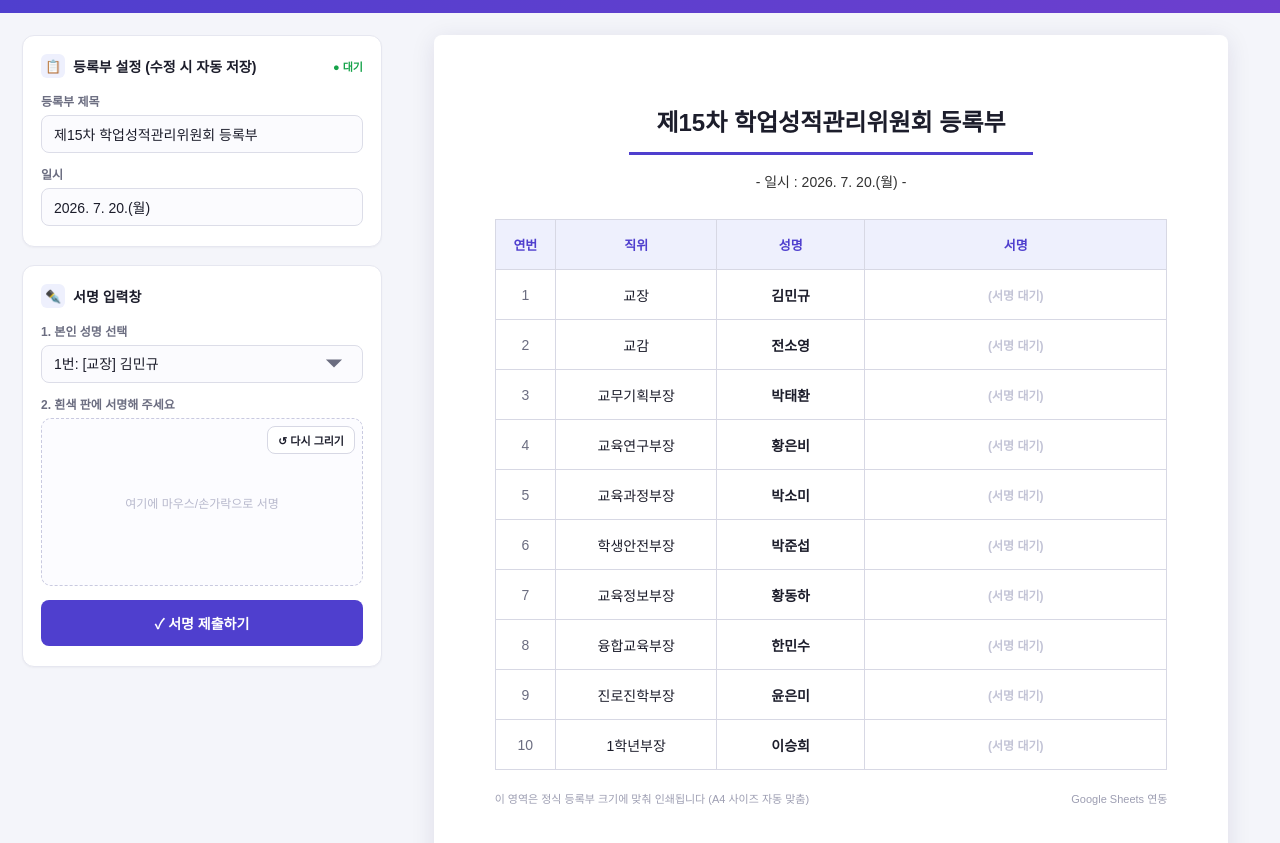
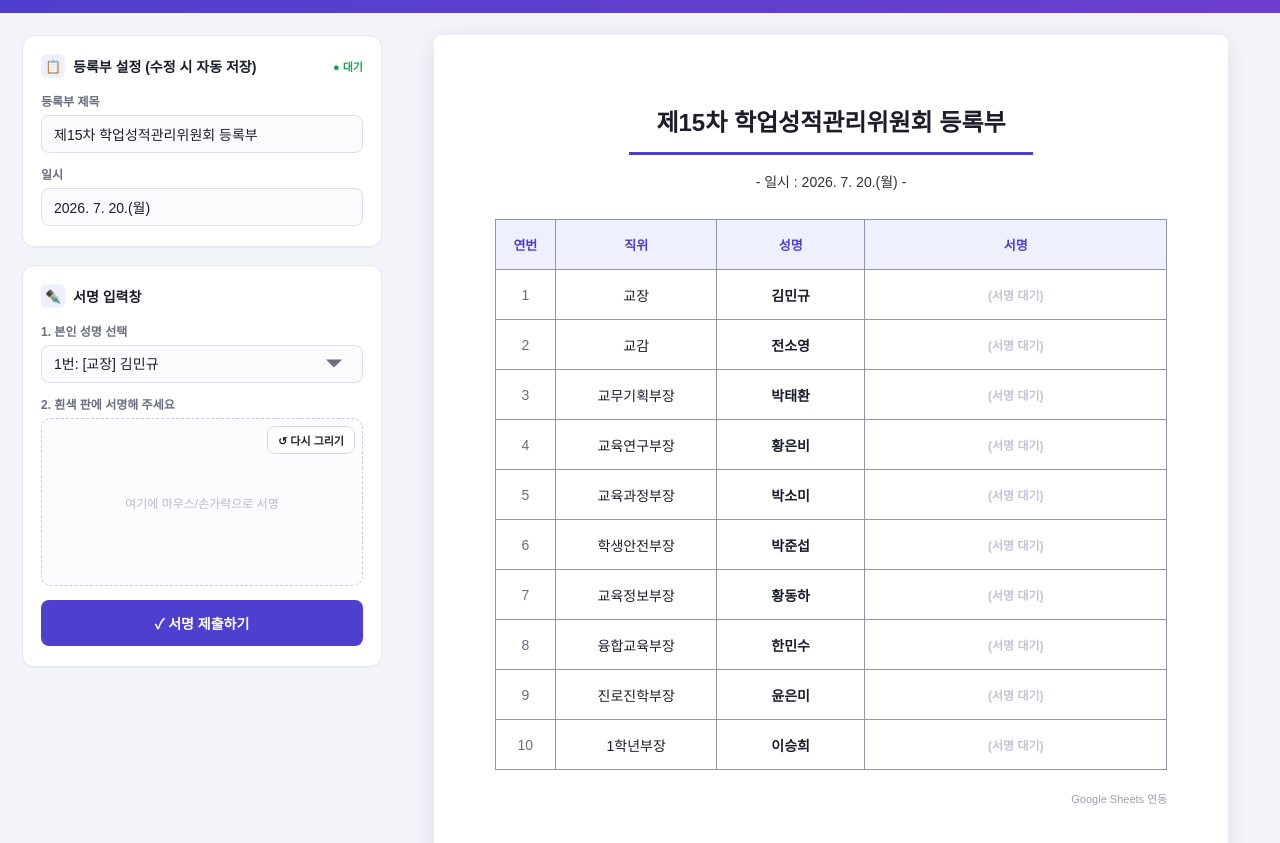
Before and after one commit to espis95/sign1, a plain HTML site: page index.html in a window 1280 px wide. Shown: the part 81-924 px from the top of the page. Drawn offline with nearby package versions, Linux system fonts and the light colour scheme; no server answers.

Commit message:
Add files via upload

```diff
--- a/index.html
+++ b/index.html
@@ -145,7 +145,7 @@
   .sheet-date{ margin-top:16px; font-size:14px; color:#333; }
 
   table{ width:100%; border-collapse: collapse; margin-top:28px; font-size:14px; }
-  th, td{ border: 1px solid #d7d8e4; text-align:center; height: 50px; }
+  th, td{ border: 1.5px solid #9294ab; text-align:center; height: 50px; }
   th{ background: var(--accent-soft); color: var(--purple-1); font-weight:800; font-size:13px; }
   td.num{ width: 9%; color: var(--muted); }
   td.pos{ width: 24%; }
@@ -155,7 +155,7 @@
   td.sign .waiting{ color:#c3c4d6; font-size:12px; font-weight:600; }
   tr.signed-row td.name{ color: var(--purple-1); }
 
-  .sheet-foot{ display:flex; justify-content:space-between; margin-top:20px; font-size:11px; color:#9d9eb2; }
+  .sheet-foot{ display:flex; justify-content:flex-end; margin-top:20px; font-size:11px; color:#9d9eb2; }
 
   .modal-overlay{
     position:fixed; inset:0; background: rgba(20,15,50,.45);
@@ -275,7 +275,6 @@
         </table>
 
         <div class="sheet-foot">
-          <span>이 영역은 정식 등록부 크기에 맞춰 인쇄됩니다 (A4 사이즈 자동 맞춤)</span>
           <span id="lastUpdateNote">Google Sheets 연동</span>
         </div>
       </div>
```
